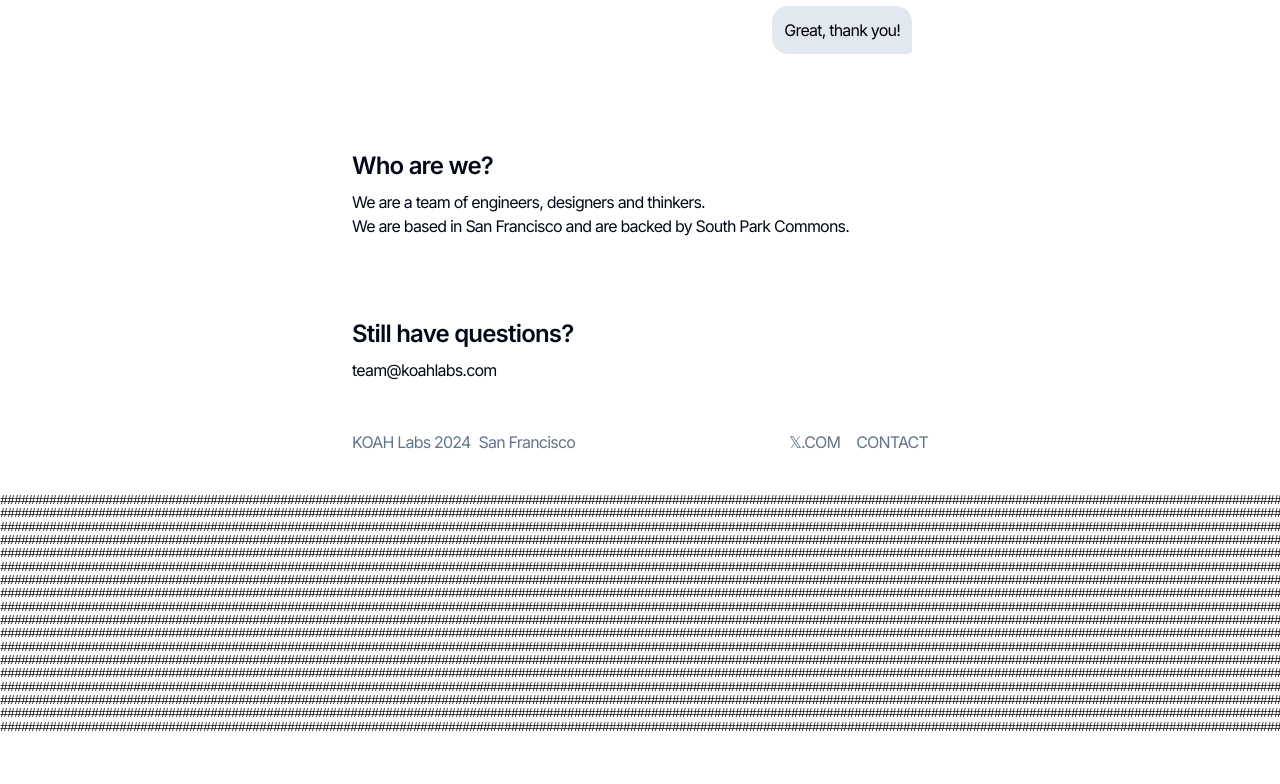
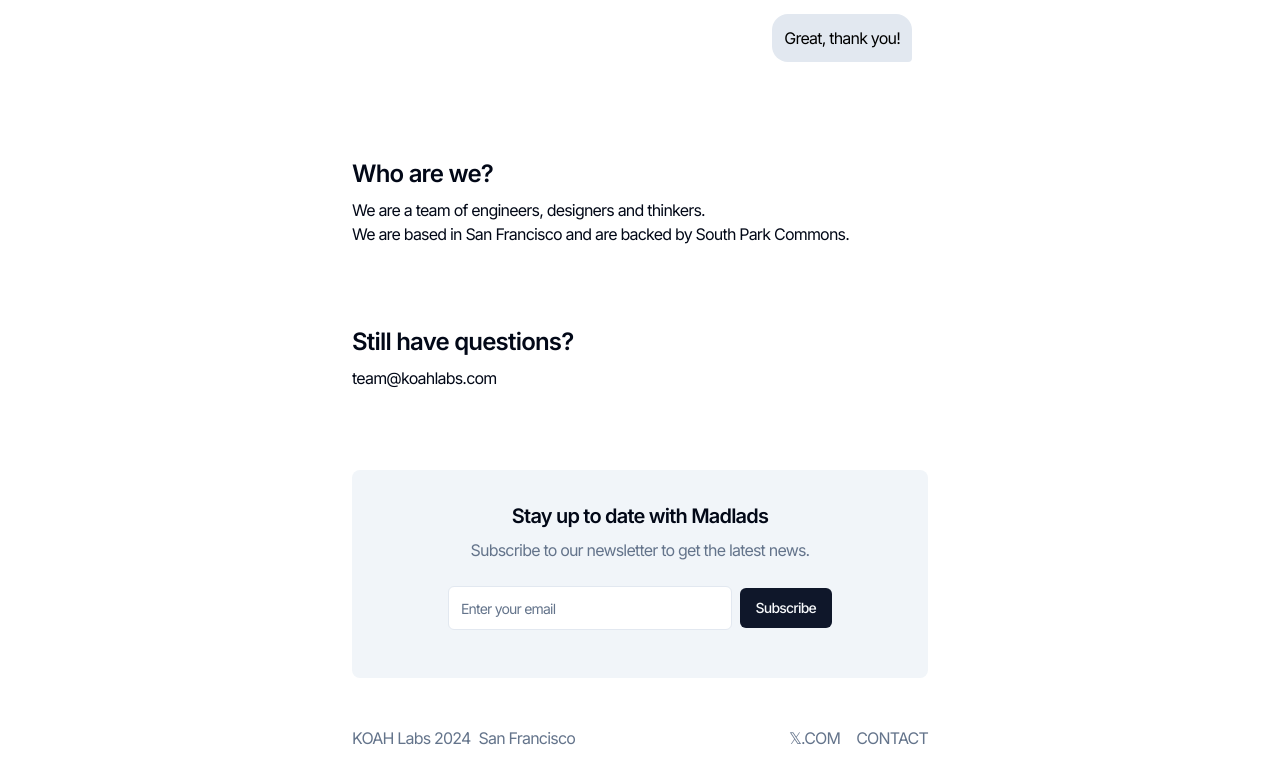
Before and after one commit to koahlabs/landing, a Next.js app: page / in a window 1280 px wide. Shown: the part 2014-2798 px from the top of the page. Before the commit the page ends 2748 px from the top, so only its background shows below. Built offline with nearby package versions, Linux system fonts and the light colour scheme; no server answers.

Commit message:
Add email input field

```diff
--- a/src/app/page.tsx
+++ b/src/app/page.tsx
@@ -8,6 +8,9 @@
 import Marquee from "react-fast-marquee";
 import Image from "next/image";
 import { useTheme } from "next-themes";
+import { Input } from "@/components/ui/input";
+import { Button } from "@/components/ui/button";
+import { toast } from "sonner";
 
 function Carousel() {
   // const [width, setWidth] = useState(700);
@@ -85,6 +88,8 @@
 
 export default function Home() {
   const { systemTheme } = useTheme();
+  const [email, setEmail] = useState("");
+
   const [currentWord, setCurrentWord] = useState("text");
 
   useEffect(() => {
@@ -97,6 +102,30 @@
 
     return () => clearInterval(intervalId);
   }, []);
+
+  async function handleSubmit(e: React.FormEvent<HTMLFormElement>) {
+    e.preventDefault();
+
+    if (email) {
+      try {
+        const response = await fetch("/api/slack", {
+          method: "POST",
+          headers: {
+            "Content-Type": "application/json",
+          },
+          body: JSON.stringify({ email }),
+        });
+
+        if (response.ok) {
+          toast.success("Subscribed to newsletter successfully");
+        } else {
+          toast.error("Failed to subscribe to newsletter");
+        }
+      } catch {
+        toast.error("Failed to subscribe to newsletter");
+      }
+    }
+  }
 
   return (
     <div className="flex flex-col items-center justify-items-center font-[family-name:var(--font-geist-sans)] overflow-y-auto mt-10 px-4">
@@ -134,7 +163,7 @@
           </span>
 
           <div className="flex gap-2 text-sm mt-8">
-            <button className="flex rounded-full font-medium transition-colors items-center justify-center bg-foreground text-accent hover:bg-[#383838] dark:hover:bg-[#ccc] sm:h-10 h-8 px-4 sm:w-fit">
+            <button className="flex rounded-full text-lg font-medium transition-colors items-center justify-center bg-foreground text-accent hover:bg-[#383838] dark:hover:bg-[#ccc] sm:h-12 h-10 px-6 sm:w-fit">
               Get Started
             </button>
           </div>
@@ -211,7 +240,7 @@
                 <>
                   Based on your interests, I&apos;d recommend the new XYZ
                   Smartwatch. It has great fitness tracking features and long
-                  battery life <sub className="text-xs">Ad</sub>
+                  battery life. <sub className="text-xs">Ad</sub>
                 </>
               }
             />
@@ -240,6 +269,29 @@
               team@koahlabs.com
             </a>
           </span>
+        </div>
+
+        <div className="flex flex-col gap-2 items-center max-w-xl w-full bg-secondary dark:bg-[#1C1C1C] border-secondary dark:border-[#262626] p-8 rounded-lg">
+          <div className="text-xl font-semibold">
+            Stay up to date with Madlads
+          </div>
+          <span className="text-muted-foreground">
+            Subscribe to our newsletter to get the latest news.
+          </span>
+
+          <form
+            className="flex w-full max-w-sm items-center my-4 gap-2"
+            onSubmit={handleSubmit}
+          >
+            <Input
+              type="email"
+              placeholder="Enter your email"
+              className="h-11"
+              value={email}
+              onChange={(e) => setEmail(e.target.value)}
+            />
+            <Button type="submit">Subscribe</Button>
+          </form>
         </div>
       </main>
 
```
